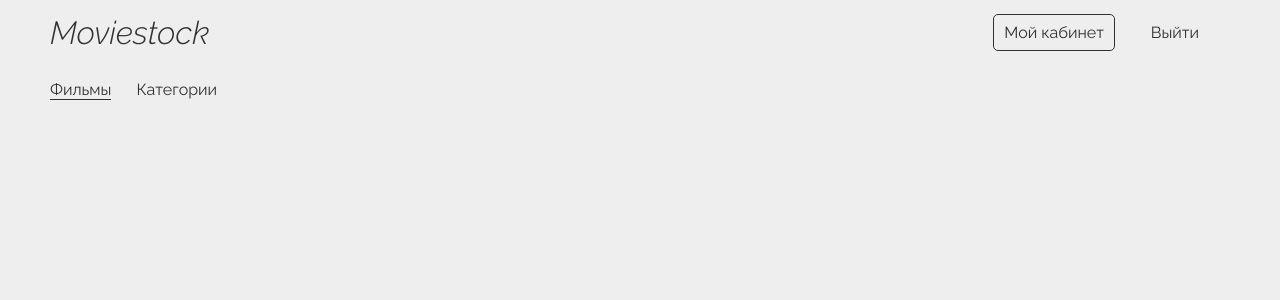
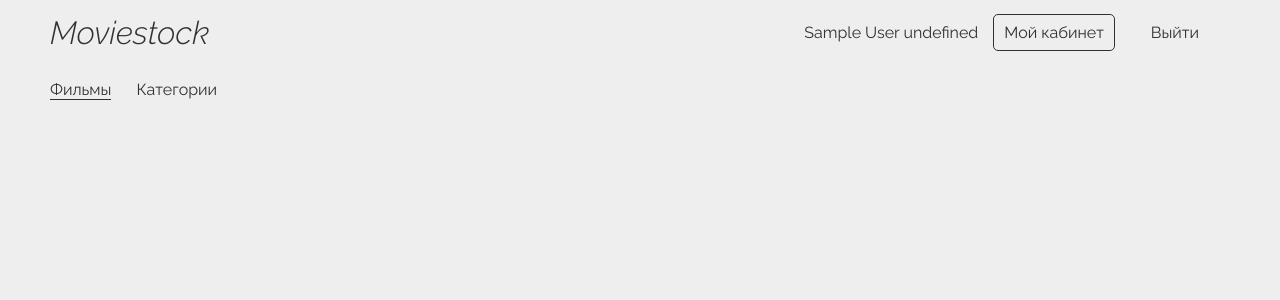
Before and after one commit to svjatoslavtt/OnlineCinema, a React (Create React App) app in the folder client/: page /news-feed in a window 1280 px wide. Shown: the top 300 px of the page. Built offline with nearby package versions, Linux system fonts and the light colour scheme; sample sign-in values are in the browser's storage.

Commit message:
client: Add conclusion user name

```diff
--- a/client/src/app/redux/auth/reducer.ts
+++ b/client/src/app/redux/auth/reducer.ts
@@ -26,6 +26,7 @@ export const reducer = (state = authInitialState, action: ActionTypeUnion) => {
         errors: '',
       }
     case ActionTypes.LOGIN_SUCCESS:
+      localStorage.setItem('user', JSON.stringify({name: action.payload.user.name, surname: action.payload.user.surname}));
       return {
         ...state,
         user: action.payload.user,
--- a/client/src/app/redux/auth/selectors.ts
+++ b/client/src/app/redux/auth/selectors.ts
@@ -18,3 +18,8 @@ export const getAuthLoading = createSelector(
   getAuthState,
   (state) => state.loading
 );
+
+export const getUserName = createSelector(
+  getAuthState,
+  (state) => ({ name: state.user?.name, surname: state.user?.surname })
+);
--- a/client/src/app/shared/components/NavBar/index.tsx
+++ b/client/src/app/shared/components/NavBar/index.tsx
@@ -1,18 +1,19 @@
 import React from 'react';
 import { useHistory, NavLink } from 'react-router-dom';
+import {useDispatch, useSelector} from "react-redux";
 
 import styles from './style.module.scss';
 
-import Button from "../Button";
 import {AppRoutes, AuthRoutes} from "../../../routes/routes-const";
-import {useDispatch, useSelector} from "react-redux";
-import {getAuthToken} from "../../../redux/auth/selectors";
+import {getAuthToken, getUserName} from "../../../redux/auth/selectors";
 import {Actions} from "../../../redux/auth/action";
 
 const NavBar: React.FC = () => {
   const history = useHistory();
   const dispatch = useDispatch();
   const token = useSelector(getAuthToken);
+  const getUser = localStorage.getItem('user');
+  const user = getUser && JSON.parse(getUser);
 
   const redirectToSignIn = () => {
     dispatch(Actions.clearErrors());
@@ -34,6 +35,7 @@ const NavBar: React.FC = () => {
 
         {token ? (
           <div className={styles.buttonsWrapper}>
+            {user && <span className={styles.user}>{`${user.name} ${user.surname}`}</span>}
             <span onClick={redirectToMyOffice} className={styles.myOffice}>
               Мой кабинет
             </span>
--- a/client/src/app/shared/components/NavBar/style.module.scss
+++ b/client/src/app/shared/components/NavBar/style.module.scss
@@ -45,6 +45,12 @@
   border-radius: 5px;
 }
 
+.user {
+  display: flex;
+  align-items: center;
+  margin-right: 15px;
+}
+
 .myOffice,
 .logout {
   border: 1px solid #313131;
```
